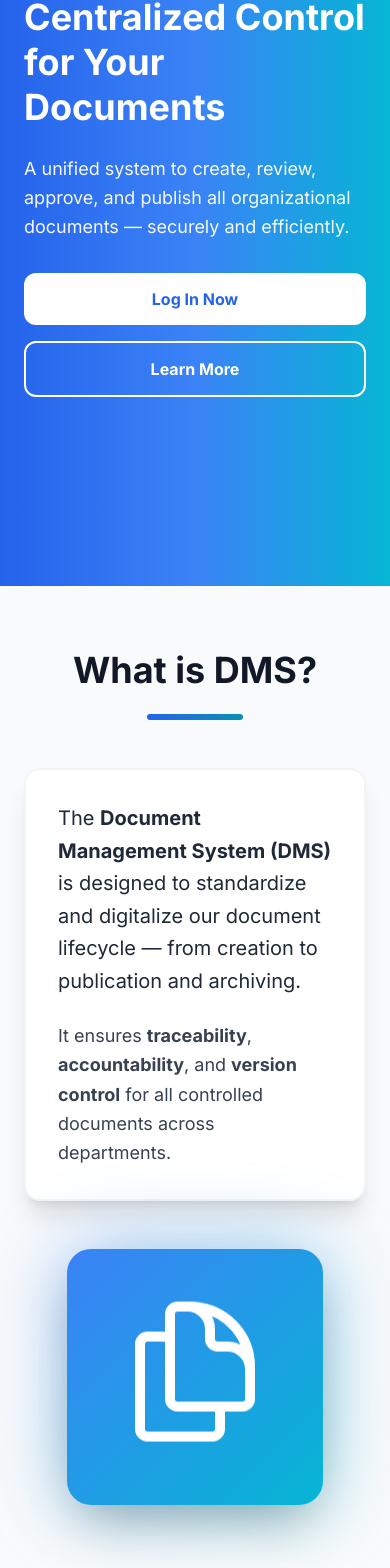
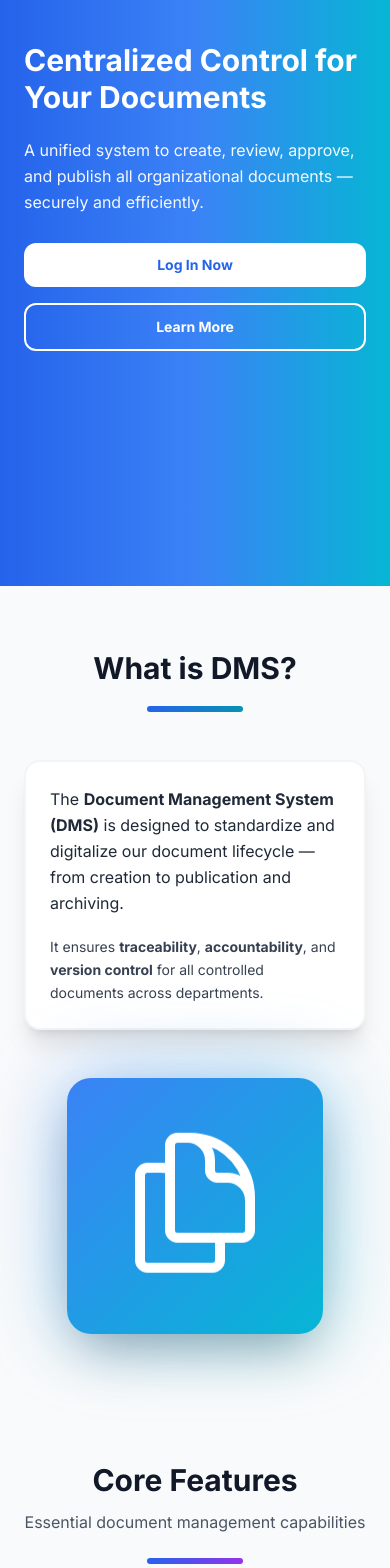
Before and after one commit to HanishSyaura/DocumentManagementSystem, a React (Vite) app in the folder frontend/: page / in a window 390 px wide. Shown: the part 258-1826 px from the top of the page. Built offline with nearby package versions, Linux system fonts and the light colour scheme; no server answers.

Commit message:
style(landing): improve mobile typography and spacing

```diff
--- a/frontend/src/components/HomePage.jsx
+++ b/frontend/src/components/HomePage.jsx
@@ -261,7 +261,7 @@ const HomePage = () => {
   }
 
   return (
-    <div className="min-h-screen bg-white scroll-smooth">
+    <div className="min-h-screen bg-white scroll-smooth overflow-x-hidden">
       <a href="#main" className="skip-link">Skip to content</a>
       {/* Navigation Bar */}
       <nav className="app-topbar sticky top-0 z-50 text-white shadow-md">
@@ -350,7 +350,7 @@ const HomePage = () => {
 
       {/* Hero Section */}
       <main id="main" tabIndex={-1}>
-      <section id="home" className="scroll-mt-20 min-h-[calc(100svh-4rem)] flex items-center overflow-hidden" style={{
+      <section id="home" className="scroll-mt-20 min-h-[calc(100dvh-4rem)] flex items-center overflow-hidden" style={{
         background: `linear-gradient(to right, var(--dms-landing-hero-start, #2563EB), var(--dms-landing-hero-mid, #3B82F6), var(--dms-landing-hero-end, #06B6D4))`,
         color: 'var(--dms-landing-hero-text, #FFFFFF)'
       }}>
@@ -358,24 +358,24 @@ const HomePage = () => {
           <div className="grid md:grid-cols-2 gap-12 lg:gap-16 items-center">
             {/* Text Content */}
             <div className={`animate-fade-in-up ${landingContent?.heroImage && landingContent?.heroImagePosition === 'right' ? 'md:order-1' : 'md:order-2'}`}>
-              <h1 className="text-4xl sm:text-5xl md:text-6xl lg:text-7xl font-extrabold mb-6 sm:mb-8 leading-tight animate-slide-in-left">
+              <h1 className="text-3xl sm:text-4xl md:text-5xl lg:text-6xl font-extrabold mb-5 sm:mb-7 leading-tight animate-slide-in-left">
                 <MarkdownRenderer inline value={landingContent?.heroHeadline || 'Centralized Control for Your Documents'} />
               </h1>
               <MarkdownRenderer
                 value={landingContent?.heroSubheadline || 'A unified system to create, review, approve, and publish all organizational documents — securely and efficiently.'}
-                className="text-lg sm:text-xl lg:text-2xl mb-8 sm:mb-10 leading-relaxed opacity-95 space-y-3"
+                className="text-base sm:text-lg lg:text-xl mb-7 sm:mb-9 leading-relaxed opacity-95 space-y-3"
               />
               <div className="flex flex-col sm:flex-row flex-wrap gap-4 sm:gap-5">
                 <button
                   onClick={() => navigate('/login')}
-                  className="px-8 sm:px-10 py-3.5 sm:py-4 rounded-xl text-base sm:text-lg font-bold hover:shadow-2xl transition-all transform hover:scale-105 hover:-translate-y-1"
+                  className="px-7 sm:px-10 py-3 sm:py-4 rounded-xl text-sm sm:text-base font-bold hover:shadow-2xl transition-all transform hover:scale-105 hover:-translate-y-1"
                   style={{backgroundColor: 'var(--dms-landing-btn-primary, #FFFFFF)', color: 'var(--dms-landing-btn-primary-text, #2563EB)'}}
                 >
                   {t('hp_log_in_now')}
                 </button>
                 <a
                   href="#about"
-                  className="border-2 px-8 sm:px-10 py-3.5 sm:py-4 rounded-xl text-base sm:text-lg font-bold transition-all transform hover:scale-105 text-center"
+                  className="border-2 px-7 sm:px-10 py-3 sm:py-4 rounded-xl text-sm sm:text-base font-bold transition-all transform hover:scale-105 text-center"
                   style={{backgroundColor: 'var(--dms-landing-btn-secondary, transparent)', borderColor: 'var(--dms-landing-btn-secondary-text, #FFFFFF)', color: 'var(--dms-landing-btn-secondary-text, #FFFFFF)'}}
                 >
                   {t('hp_learn_more')}
@@ -405,7 +405,7 @@ const HomePage = () => {
       <section id="about" className="scroll-mt-20 py-16 sm:py-20" style={{backgroundColor: 'var(--dms-landing-about-bg, #F9FAFB)'}}>
         <div className="max-w-7xl mx-auto px-6 sm:px-8 lg:px-12 w-full">
           <div className="text-center mb-12 sm:mb-16">
-            <h2 className="text-4xl sm:text-5xl md:text-6xl font-bold text-gray-900 mb-6">
+            <h2 className="text-3xl sm:text-4xl md:text-5xl font-bold text-gray-900 mb-5">
               <MarkdownRenderer inline value={landingContent?.aboutTitle || t('hp_what_is_dms')} />
             </h2>
             <div className="w-24 h-1.5 bg-gradient-to-r from-blue-600 to-cyan-600 mx-auto rounded-full"></div>
@@ -438,14 +438,14 @@ const HomePage = () => {
 
             {/* Description */}
             <div className={`order-1 ${landingContent?.aboutImage && landingContent?.aboutImagePosition === 'right' ? 'md:order-1' : 'md:order-2'}`}>
-              <div className="bg-white p-8 sm:p-10 lg:p-12 rounded-2xl shadow-xl hover:shadow-2xl transition-all duration-300 border-2 border-gray-100 hover:border-blue-300">
+              <div className="bg-white p-6 sm:p-8 lg:p-10 rounded-2xl shadow-xl hover:shadow-2xl transition-all duration-300 border-2 border-gray-100 hover:border-blue-300">
                 <MarkdownRenderer
                   value={landingContent?.aboutDescription || 'The **Document Management System (DMS)** is designed to standardize and digitalize our document lifecycle — from creation to publication and archiving.'}
-                  className="text-xl sm:text-2xl lg:text-3xl text-gray-800 leading-relaxed mb-6 space-y-3"
+                  className="text-base sm:text-lg lg:text-xl text-gray-800 leading-relaxed mb-5 space-y-3"
                 />
                 <MarkdownRenderer
                   value={landingContent?.aboutSubDescription || 'It ensures **traceability**, **accountability**, and **version control** for all controlled documents across departments.'}
-                  className="text-lg sm:text-xl lg:text-2xl text-gray-700 leading-relaxed space-y-3"
+                  className="text-sm sm:text-base lg:text-lg text-gray-700 leading-relaxed space-y-3"
                 />
               </div>
             </div>
@@ -457,8 +457,8 @@ const HomePage = () => {
       <section id="features" className="scroll-mt-20 py-16 sm:py-20" style={{backgroundColor: 'var(--dms-landing-core-features-bg, #F9FAFB)'}}>
         <div className="max-w-7xl mx-auto px-6 sm:px-8 lg:px-12 w-full">
           <div className="text-center mb-12 sm:mb-16">
-            <h2 className="text-4xl sm:text-5xl md:text-6xl font-bold text-gray-900 mb-4">{t('hp_core_features')}</h2>
-            <p className="text-gray-600 text-xl sm:text-2xl">{t('hp_core_features_desc')}</p>
+            <h2 className="text-3xl sm:text-4xl md:text-5xl font-bold text-gray-900 mb-3">{t('hp_core_features')}</h2>
+            <p className="text-gray-600 text-base sm:text-lg">{t('hp_core_features_desc')}</p>
             <div className="w-24 h-1.5 bg-gradient-to-r from-blue-600 to-purple-600 mx-auto rounded-full mt-6"></div>
           </div>
 
@@ -466,9 +466,9 @@ const HomePage = () => {
             {(landingContent?.features || []).slice(0, 4).map((feature, idx) => {
               const bgIsHex = isHexColor(feature.iconBgColor)
               const textIsHex = isHexColor(feature.textColor)
-              const titleClass = textIsHex ? 'text-xl lg:text-2xl font-bold mb-3 leading-tight' : 'text-xl lg:text-2xl font-bold text-gray-900 mb-3 group-hover:text-blue-600 transition-colors leading-tight'
+              const titleClass = textIsHex ? 'text-lg sm:text-xl lg:text-2xl font-bold mb-2 leading-tight' : 'text-lg sm:text-xl lg:text-2xl font-bold text-gray-900 mb-2 group-hover:text-blue-600 transition-colors leading-tight'
               const titleStyle = textIsHex ? { color: feature.textColor } : undefined
-              const descClass = textIsHex ? 'text-base lg:text-lg leading-relaxed space-y-2' : 'text-gray-600 text-base lg:text-lg leading-relaxed space-y-2'
+              const descClass = textIsHex ? 'text-sm sm:text-base lg:text-lg leading-relaxed space-y-2' : 'text-gray-600 text-sm sm:text-base lg:text-lg leading-relaxed space-y-2'
               const descStyle = textIsHex ? { color: feature.textColor } : undefined
 
               return (
@@ -478,7 +478,7 @@ const HomePage = () => {
                     {feature.iconImage && (
                       <div className="flex-shrink-0">
                         <div
-                          className={`w-24 h-24 sm:w-28 sm:h-28 lg:w-32 lg:h-32 p-4 rounded-2xl ${bgIsHex ? '' : (feature.iconBgColor || 'bg-gray-200')} flex items-center justify-center shadow-lg group-hover:shadow-xl transition-shadow ring-1 ring-black/5`}
+                          className={`w-16 h-16 sm:w-20 sm:h-20 lg:w-24 lg:h-24 p-3 sm:p-4 rounded-2xl ${bgIsHex ? '' : (feature.iconBgColor || 'bg-gray-200')} flex items-center justify-center shadow-lg group-hover:shadow-xl transition-shadow ring-1 ring-black/5`}
                           style={bgIsHex ? { backgroundColor: feature.iconBgColor } : undefined}
                         >
                           <img src={feature.iconImage} alt={feature.title} className="w-full h-full object-contain drop-shadow-sm" />
```
